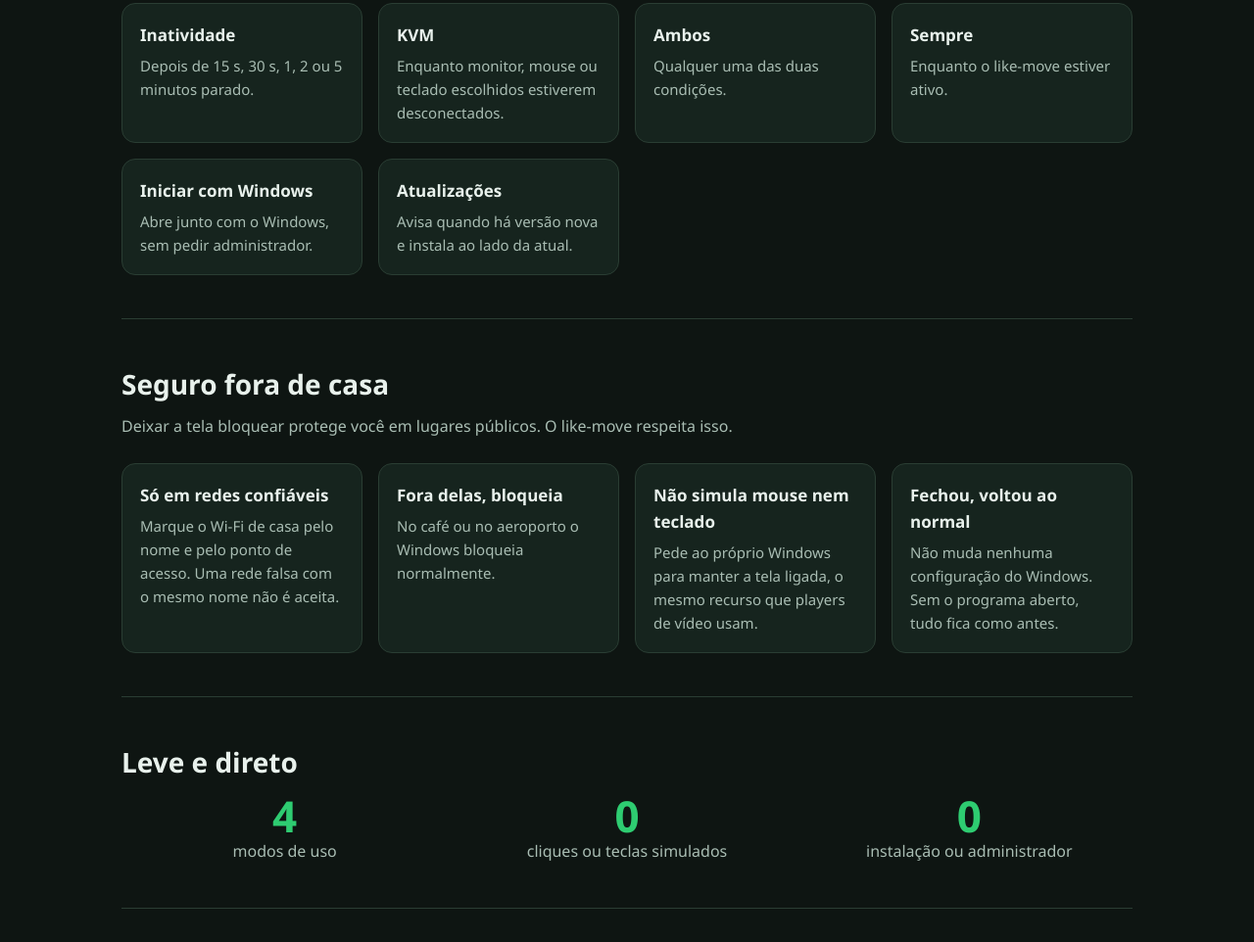
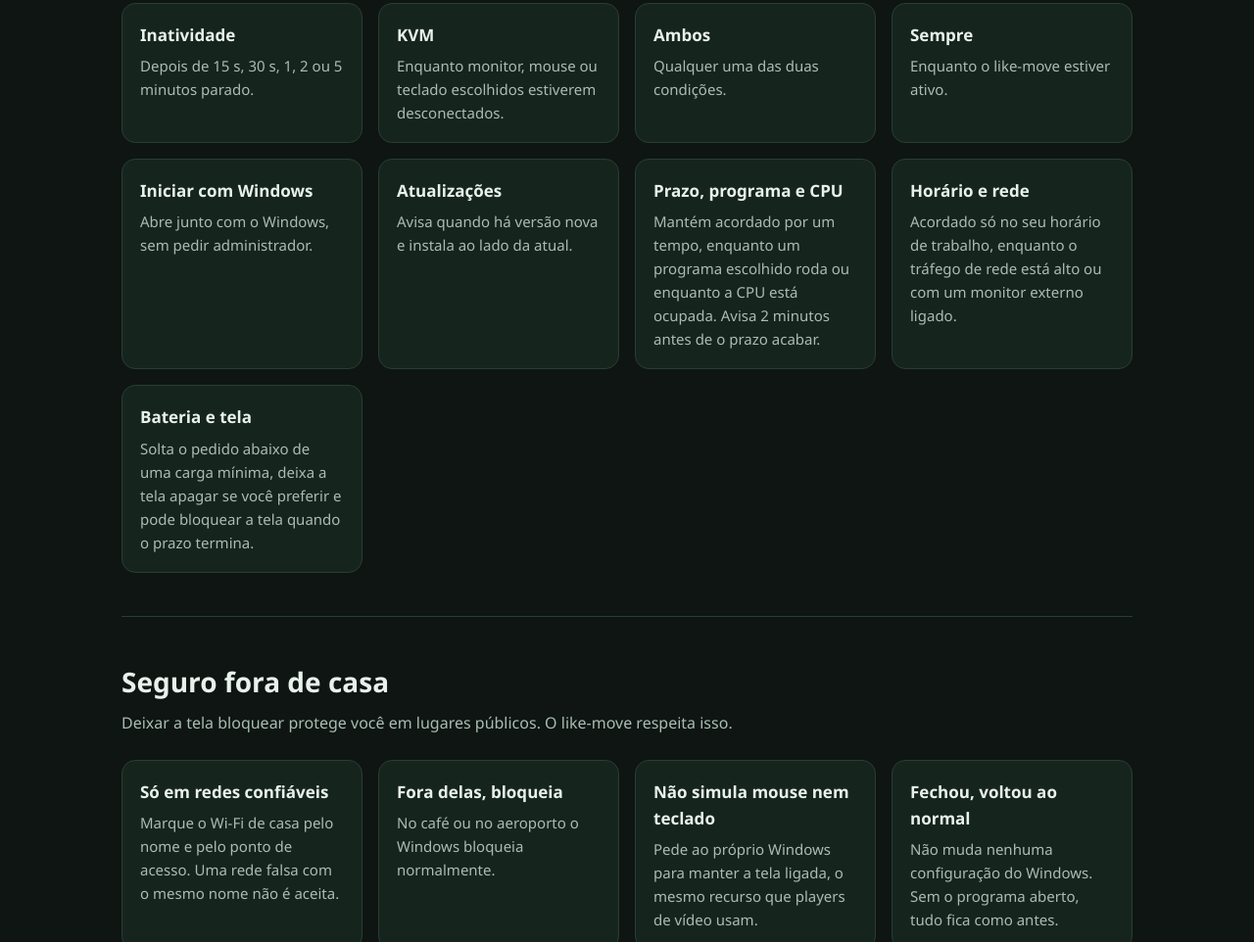
Before and after one commit to AllanSantos-DV/like-move, a plain HTML site: page like-move/site/index.html in a window 1280 px wide. Shown: the part 1566-2528 px from the top of the page at 98% size. Drawn offline with Linux system fonts and the light colour scheme.

Commit message:
chore: release 1.4.0 (VERSION, npm package version, site feature cards)

```diff
--- a/like-move/npm/package.json
+++ b/like-move/npm/package.json
@@ -1,6 +1,6 @@
 {
   "name": "like-move",
-  "version": "1.3.7",
+  "version": "1.4.0",
   "description": "Instala e abre o like-move (tela do Windows sem bloquear, só quando você quer) com um comando: baixa a release do GitHub, confere o sha256 e roda sem administrador. Também instala o Home Awake.",
   "type": "module",
   "bin": {
--- a/like-move/site/index.html
+++ b/like-move/site/index.html
@@ -143,6 +143,9 @@
       <div class="card"><h3>Sempre</h3><p>Enquanto o like-move estiver ativo.</p></div>
       <div class="card"><h3>Iniciar com Windows</h3><p>Abre junto com o Windows, sem pedir administrador.</p></div>
       <div class="card"><h3>Atualizações</h3><p>Avisa quando há versão nova e instala ao lado da atual.</p></div>
+      <div class="card"><h3>Prazo, programa e CPU</h3><p>Mantém acordado por um tempo, enquanto um programa escolhido roda ou enquanto a CPU está ocupada. Avisa 2 minutos antes de o prazo acabar.</p></div>
+      <div class="card"><h3>Horário e rede</h3><p>Acordado só no seu horário de trabalho, enquanto o tráfego de rede está alto ou com um monitor externo ligado.</p></div>
+      <div class="card"><h3>Bateria e tela</h3><p>Solta o pedido abaixo de uma carga mínima, deixa a tela apagar se você preferir e pode bloquear a tela quando o prazo termina.</p></div>
     </div>
   </section>
 
```
Also changed, not shown: 1 other file.
